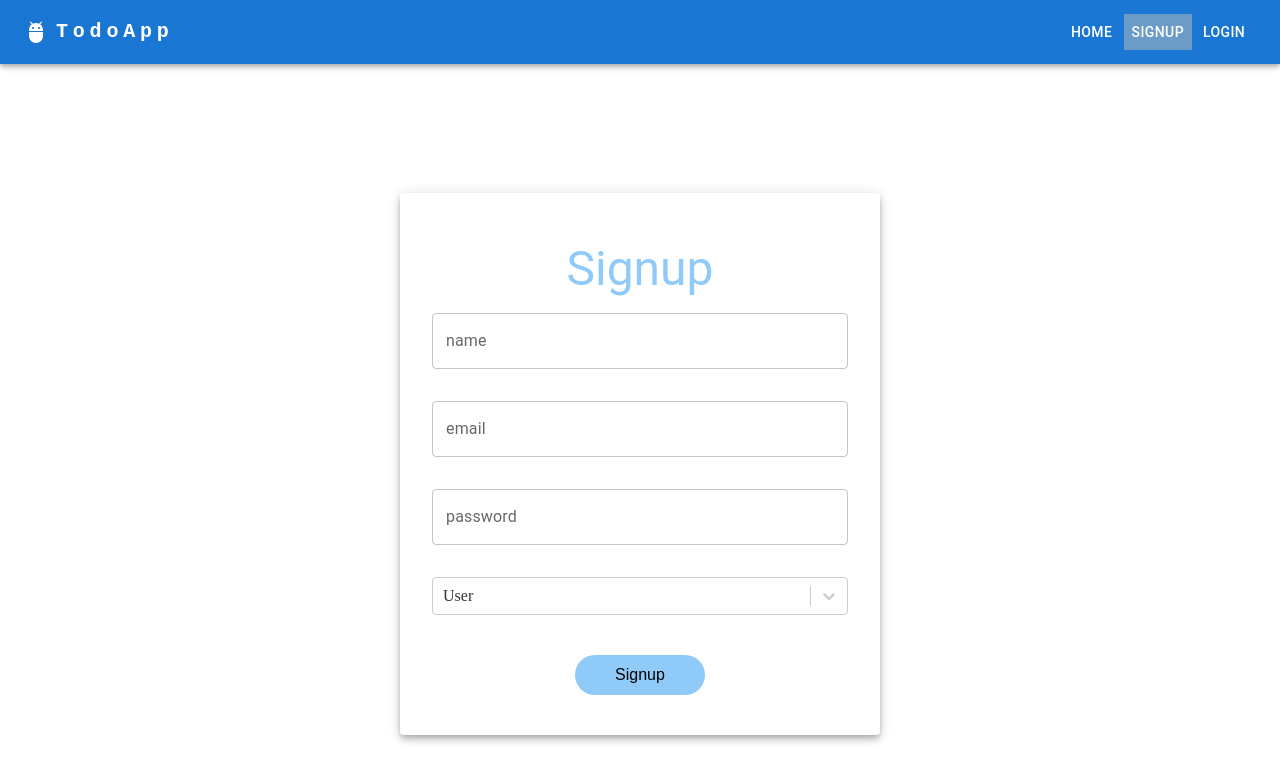
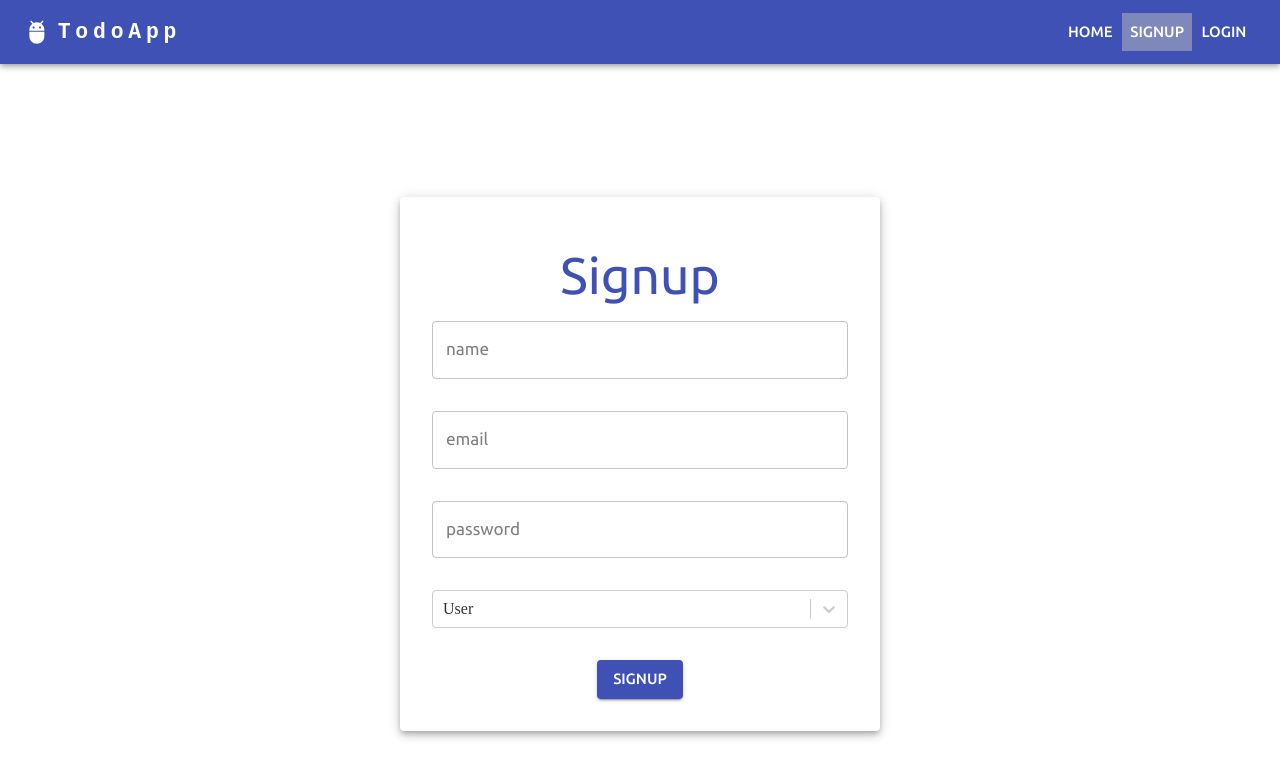
Before and after one commit to Nis13/todo_frontend, a React (Vite) app: page /signup in a window 1280 px wide. Shown: the top 782 px of the page. Built offline with nearby package versions, Linux system fonts and the light colour scheme.

Commit message:
add theme

```diff
--- a/src/App.css
+++ b/src/App.css
@@ -1,3 +1,4 @@
+@import url("https://fonts.googleapis.com/css2?family=Ubuntu:ital,wght@0,300;0,400;0,500;0,700;1,300;1,400;1,500;1,700&display=swap");
 * {
   box-sizing: border-box;
   margin: 0;
--- a/src/App.tsx
+++ b/src/App.tsx
@@ -5,9 +5,12 @@ import { queryClient } from "./constants/queryClient";
 import { Provider } from "react-redux";
 import { store } from "./store/store";
 import "./App.css";
+import { ThemeProvider } from "@mui/material";
+import { theme } from "./theme/theme";
 
 function App() {
   return (
+    <ThemeProvider theme={theme}>
       <Provider store={store}>
         <QueryClientProvider client={queryClient}>
           <BrowserRouter>
@@ -15,6 +18,7 @@ function App() {
           </BrowserRouter>
         </QueryClientProvider>
       </Provider>
+    </ThemeProvider>
   );
 }
 
--- a/src/components/Table.tsx
+++ b/src/components/Table.tsx
@@ -9,7 +9,7 @@ import {
   TableHead,
   TableRow,
 } from "@mui/material";
-import IconButton from "@mui/joy/IconButton";
+import IconButton from "@mui/material/IconButton";
 import ArrowBackIosIcon from "@mui/icons-material/ArrowBackIos";
 import ArrowForwardIosIcon from "@mui/icons-material/ArrowForwardIos";
 
@@ -52,12 +52,15 @@ const ReactTable = <T extends object>({
   } = tableInstance;
 
   return (
-    <TableContainer component={Paper}>
+    <TableContainer
+      component={Paper}
+      sx={{ margin: "2rem 0", padding: "1rem" }}
+    >
       <Table
         size="small"
         aria-label="a dense table"
         {...getTableProps()}
-        sx={{ maxWidth: "70%", margin: "auto", border: 1 }}
+        sx={{ maxWidth: "60%", margin: "auto", border: 1 }}
       >
         <TableHead>
           {headerGroups.map((hg) => (
@@ -71,7 +74,7 @@ const ReactTable = <T extends object>({
                   key={column.getHeaderProps().key}
                   sx={{
                     borderBottom: 1,
-                    backgroundColor: "#1976d2",
+                    backgroundColor: "primary.main",
                     color: "white",
                   }}
                 >
@@ -108,18 +111,14 @@ const ReactTable = <T extends object>({
       </Table>
       <Container>
         <IconButton
-          size="sm"
-          variant="outlined"
           color="primary"
           disabled={!canPreviousPage}
           onClick={previousPage}
-          sx={{ bgcolor: "background.surface" }}
+          sx={{ backgroundColor: "background.surface" }}
         >
           <ArrowBackIosIcon />
         </IconButton>
         <IconButton
-          size="sm"
-          variant="outlined"
           color="primary"
           disabled={!canNextPage}
           onClick={nextPage}
--- a/src/components/WarningText.tsx
+++ b/src/components/WarningText.tsx
@@ -6,7 +6,7 @@ interface WarningTextProps {
 
 const WarningText = ({ message, boxSX }: WarningTextProps) => {
   return (
-    <Box color={"red"} sx={{ ...boxSX }}>
+    <Box color="warning.main" sx={{ ...boxSX }}>
       {message}
     </Box>
   );
--- a/src/pages/navbar/NavbarView.tsx
+++ b/src/pages/navbar/NavbarView.tsx
@@ -101,6 +101,13 @@ export const NavBarView = ({
                   </MenuItem>
                 ) : null
               )}
+              {isAuthenticated ? (
+                <Button onClick={handleLogout}>
+                  <Typography color="inherit" sx={{ textAlign: "center" }}>
+                    Logout
+                  </Typography>
+                </Button>
+              ) : null}
             </Menu>
           </Box>
           <AdbIcon sx={{ display: { xs: "flex", md: "none" }, mr: 1 }} />
--- a/src/pages/signup/SignupView.tsx
+++ b/src/pages/signup/SignupView.tsx
@@ -1,7 +1,13 @@
-import { Box, Container, Paper, TextField, Typography } from "@mui/material";
+import {
+  Box,
+  Button,
+  Container,
+  Paper,
+  TextField,
+  Typography,
+} from "@mui/material";
 import { Form, Formik } from "formik";
 import Select from "react-select";
-import Button from "../../components/Button";
 import { signupSchema } from "./signup.schema";
 import { SignupViewProps } from "./signup.types";
 import WarningText from "../../components/WarningText";
@@ -31,7 +37,7 @@ const SignupView = ({ response, isLoading, handleSignup }: SignupViewProps) => {
           variant="h3"
           textAlign={"center"}
           sx={{ padding: "1rem" }}
-          color="#90caf9"
+          color="primary.main"
         >
           Signup
         </Typography>
@@ -74,6 +80,13 @@ const SignupView = ({ response, isLoading, handleSignup }: SignupViewProps) => {
                     name="name"
                     value={values.name}
                     onChange={handleChange}
+                    sx={{
+                      "& .MuiOutlinedInput-root": {
+                        "&:hover fieldset": {
+                          borderColor: "primary.main",
+                        },
+                      },
+                    }}
                   />
                   {errors.name && touched.name ? (
                     <WarningText message={errors.name} />
@@ -85,6 +98,13 @@ const SignupView = ({ response, isLoading, handleSignup }: SignupViewProps) => {
                     name="email"
                     value={values.email}
                     onChange={handleChange}
+                    sx={{
+                      "& .MuiOutlinedInput-root": {
+                        "&:hover fieldset": {
+                          borderColor: "primary.main",
+                        },
+                      },
+                    }}
                   />
                   {errors.email && touched.email ? (
                     <WarningText message={errors.email} />
@@ -96,6 +116,13 @@ const SignupView = ({ response, isLoading, handleSignup }: SignupViewProps) => {
                     name="password"
                     value={values.password}
                     onChange={handleChange}
+                    sx={{
+                      "& .MuiOutlinedInput-root": {
+                        "&:hover fieldset": {
+                          borderColor: "primary.main",
+                        },
+                      },
+                    }}
                   />
                   {errors.password && touched.password ? (
                     <WarningText message={errors.password} />
@@ -113,11 +140,13 @@ const SignupView = ({ response, isLoading, handleSignup }: SignupViewProps) => {
                   ) : null}
                   <Box textAlign={"center"}>
                     <Button
+                      variant="contained"
                       type="submit"
-                      btnSX={{ backgroundColor: "#90caf9" }}
-                      isDisabled={isSubmitting || isLoading}
-                      btnText="Signup"
-                    />
+                      sx={{ backgroundColor: "primary.main" }}
+                      disabled={isSubmitting || isLoading}
+                    >
+                      Signup
+                    </Button>
                   </Box>
                 </Box>
               </Form>
--- a/src/pages/todos/TodosView.tsx
+++ b/src/pages/todos/TodosView.tsx
@@ -2,7 +2,7 @@ import { Box, Tab, Tabs } from "@mui/material";
 import { TodosViewProps } from "./todo.types";
 import ReactTable from "../../components/Table";
 import AddTodo from "./addTodo/AddTodo";
-import CircularProgress from "@mui/joy/CircularProgress";
+import CircularProgress from "@mui/material/CircularProgress";
 
 export const TodosView = ({
   isLoading,
--- a/src/pages/todos/addTodo/AddTodoView.tsx
+++ b/src/pages/todos/addTodo/AddTodoView.tsx
@@ -29,7 +29,7 @@ const AddTodoView = ({
   handleClose,
 }: AddTodoViewProps) => {
   return (
-    <Container sx={{ margin: "1rem" }}>
+    <Container sx={{ margin: "1rem 0" }}>
       <Box alignContent={"center"}>
         <Button variant="contained" onClick={handleOpen} size="large">
           Add Task
@@ -46,7 +46,7 @@ const AddTodoView = ({
             variant="h3"
             textAlign={"center"}
             sx={{ padding: "1rem" }}
-            color="#90caf9"
+            color="primary.main"
           >
             Add Task
           </Typography>
@@ -86,7 +86,7 @@ const AddTodoView = ({
                       <Button
                         variant="contained"
                         type="submit"
-                        sx={{ backgroundColor: "#90caf9" }}
+                        sx={{ backgroundColor: "primary.main" }}
                         disabled={isSubmitting}
                       >
                         Add Task
--- a/src/pages/todos/update/UpdateView.tsx
+++ b/src/pages/todos/update/UpdateView.tsx
@@ -46,7 +46,7 @@ const UpdateView = ({
             variant="h3"
             textAlign={"center"}
             sx={{ padding: "1rem" }}
-            color="#90caf9"
+            color="primary.main"
           >
             Update Task
           </Typography>
@@ -106,7 +106,7 @@ const UpdateView = ({
                       <Button
                         variant="contained"
                         type="submit"
-                        sx={{ backgroundColor: "#90caf9" }}
+                        sx={{ backgroundColor: "primary.main" }}
                         disabled={isSubmitting}
                       >
                         Update Task
--- /dev/null
+++ b/src/theme/theme.tsx
@@ -0,0 +1,22 @@
+import { createTheme } from "@mui/material";
+import { indigo } from "@mui/material/colors";
+
+export const theme = createTheme({
+  palette: {
+    primary: indigo,
+    text: {
+      primary: "#000000",
+      secondary: "#808080",
+    },
+    warning: {
+      main: "#FF6347",
+    },
+  },
+  typography: {
+    fontFamily: "Ubuntu",
+    fontSize: 15,
+    fontWeightLight: 400,
+    fontWeightBold: 700,
+    fontWeightMedium: 500,
+  },
+});
```
Also changed, not shown: src/pages/login/LoginView.tsx (+16 -2 lines). Lines whose indentation alone changed are shown as unchanged.
